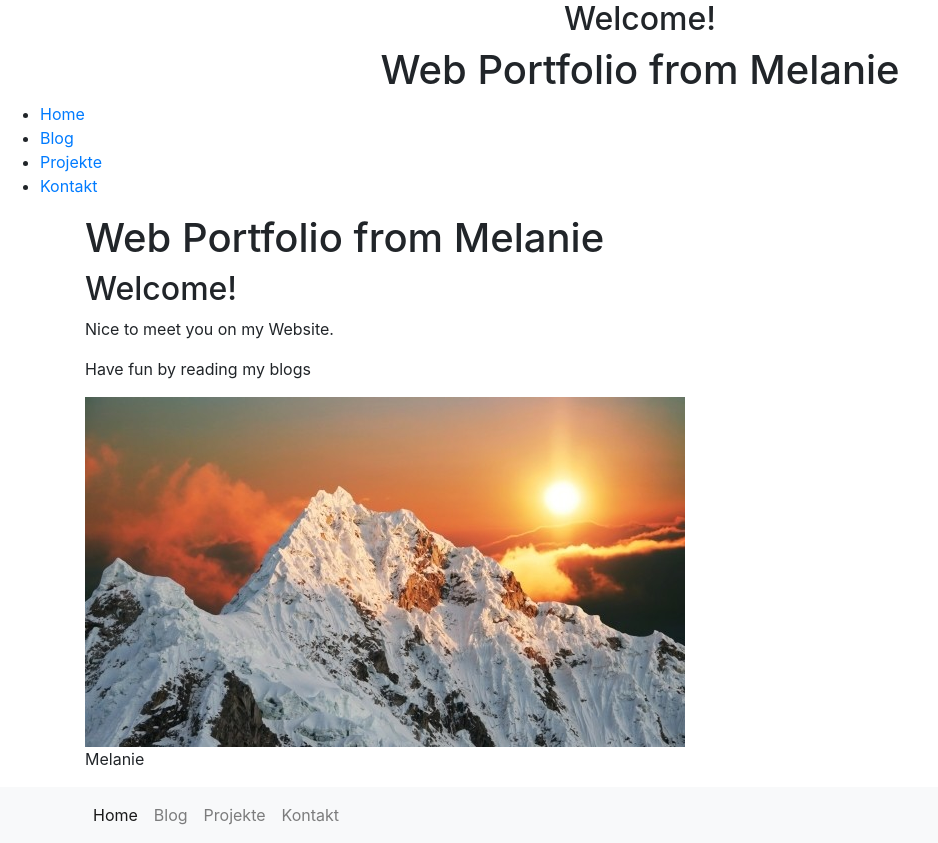
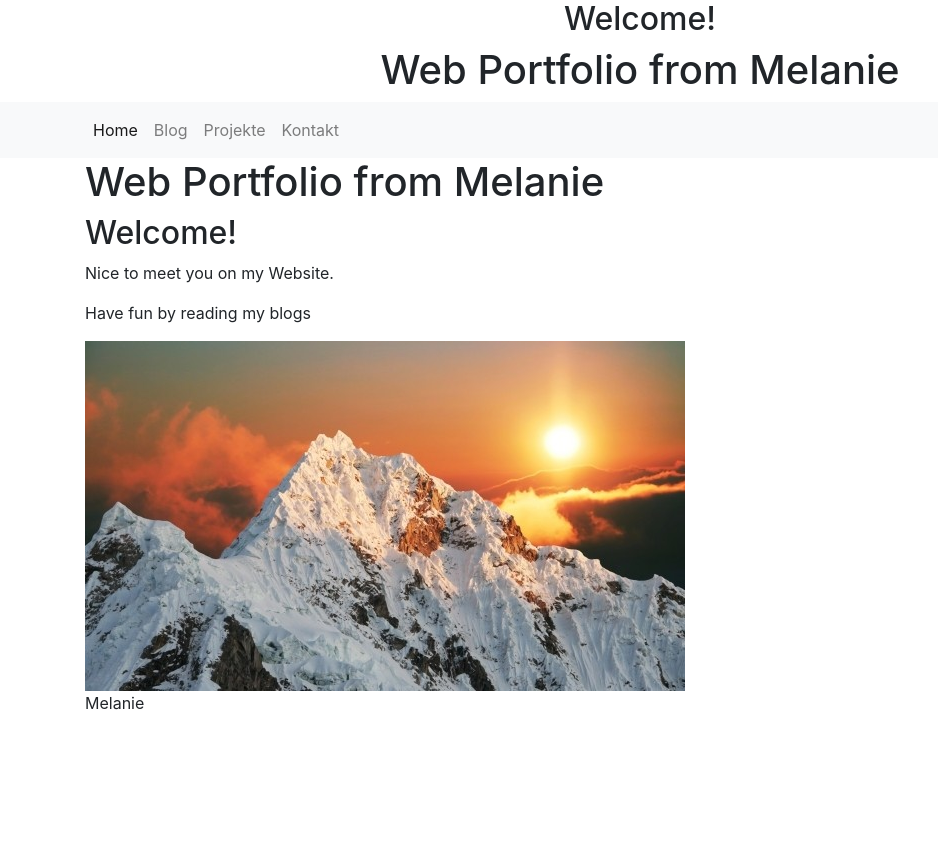
Before and after one commit to BSFH/Bootstrap, a plain HTML site: page index.html in a window 1280 px wide. Shown: the whole page, without its empty margins (0-938 px from the left). After the commit the page ends 800 px from the top, so only its background shows below. Drawn offline with nearby package versions, Linux system fonts and the light colour scheme.

Commit message:
Responsive fürs Mobile angepasst

```diff
--- a/index.html
+++ b/index.html
@@ -1,20 +1,29 @@
 <html>
   <head>
     <meta charset="utf-8">
+    <meta name="viewport" content="width=device-width, initial-scale=1">
     <link rel="stylesheet" href="https://stackpath.bootstrapcdn.com/bootstrap/4.1.3/css/bootstrap.min.css">
-
-    <link rel="stylesheet" href="/main.css">
-    <title>Web Portfolio von Marco</title>
+    <link rel="stylesheet" href="main.css">
+    <title>Web Portfolio from Melanie</title>
   </head>
   <body>
     <h2 class="text-center">Welcome!</h2>
     <h1 class="title text-center">Web Portfolio from Melanie</h1>
-    <ul>
-        <li><a href="/">Home</a></li>
-        <li><a href="/blog/">Blog</a></li>
-        <li><a href="/projekte/">Projekte</a></li>
-        <li><a href="/kontakt/">Kontakt</a></li>
-      </ul>
+    <nav class="navbar navbar-expand-lg navbar-light bg-light">
+      <div class="container">
+        <button class="navbar-toggler" type="button" data-toggle="collapse" data-target="#navbarMenu">
+          <span class="navbar-toggler-icon"></span>
+        </button>
+        <div class="collapse navbar-collapse" id="navbarMenu">
+          <ul class="navbar-nav">
+            <li><a class="nav-link active" href="/">Home</a></li>
+            <li><a class="nav-link" href="/blog/">Blog</a></li>
+            <li><a class="nav-link" href="/projects/">Projekte</a></li>
+            <li><a class="nav-link" href="/contact/">Kontakt</a></li>
+          </ul>
+        </div>
+      </div>
+    </nav>
 
       <div class="container">
         <h1 class="title">Web Portfolio from Melanie</h1>
@@ -30,21 +39,7 @@
         <p>Melanie</p>
 
       </div>
-      <nav class="navbar navbar-expand-lg navbar-light bg-light">
-        <div class="container">
-          <button class="navbar-toggler" type="button" data-toggle="collapse" data-target="#navbarMenu">
-            <span class="navbar-toggler-icon"></span>
-          </button>
-          <div class="collapse navbar-collapse" id="navbarMenu">
-            <ul class="navbar-nav">
-              <li><a class="nav-link active" href="/">Home</a></li>
-              <li><a class="nav-link" href="/blog/">Blog</a></li>
-              <li><a class="nav-link" href="/projects/">Projekte</a></li>
-              <li><a class="nav-link" href="/contact/">Kontakt</a></li>
-            </ul>
-          </div>
-        </div>
-      </nav>
+
 
       <!-- Hier steht irgend ein Inhalt -->
 
```
